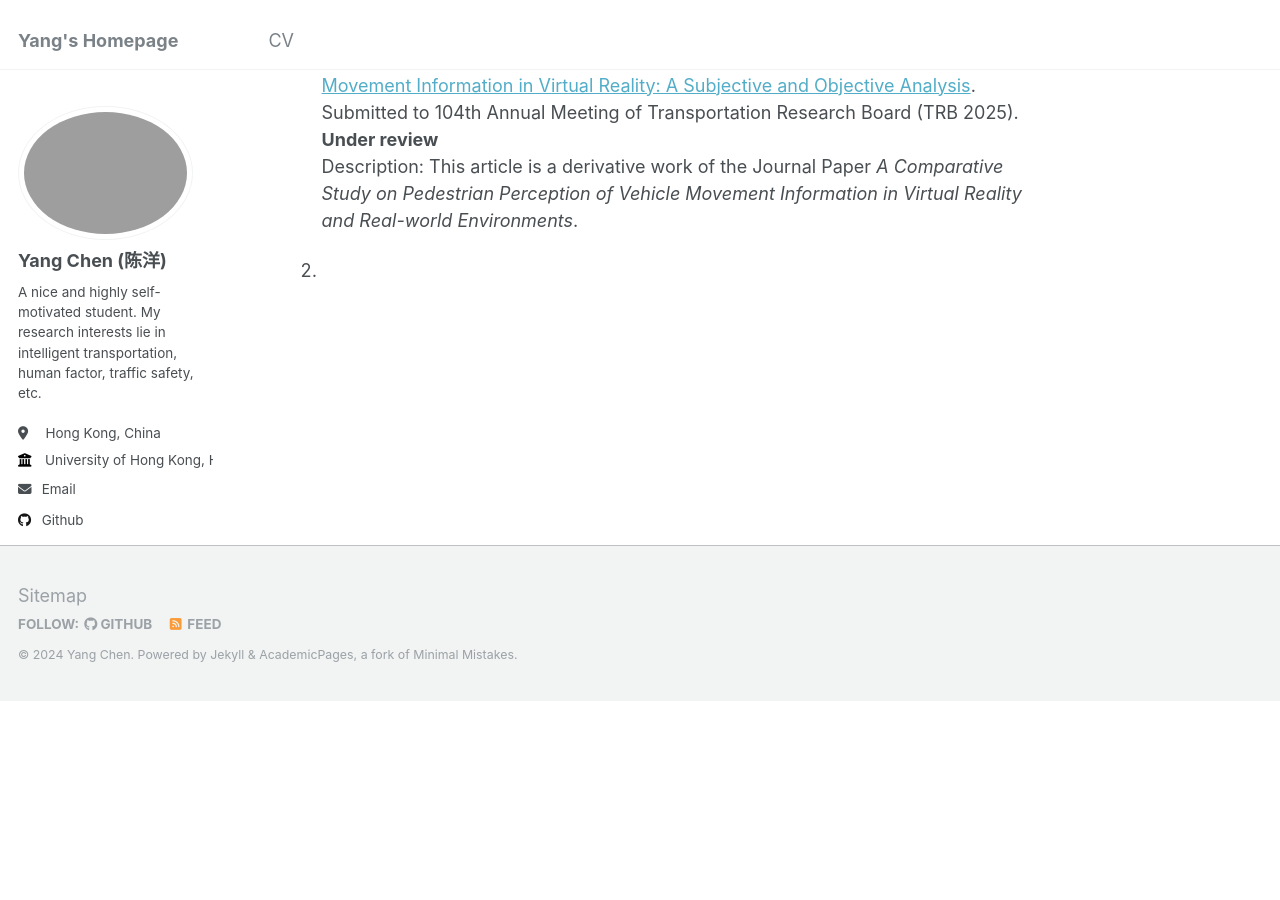
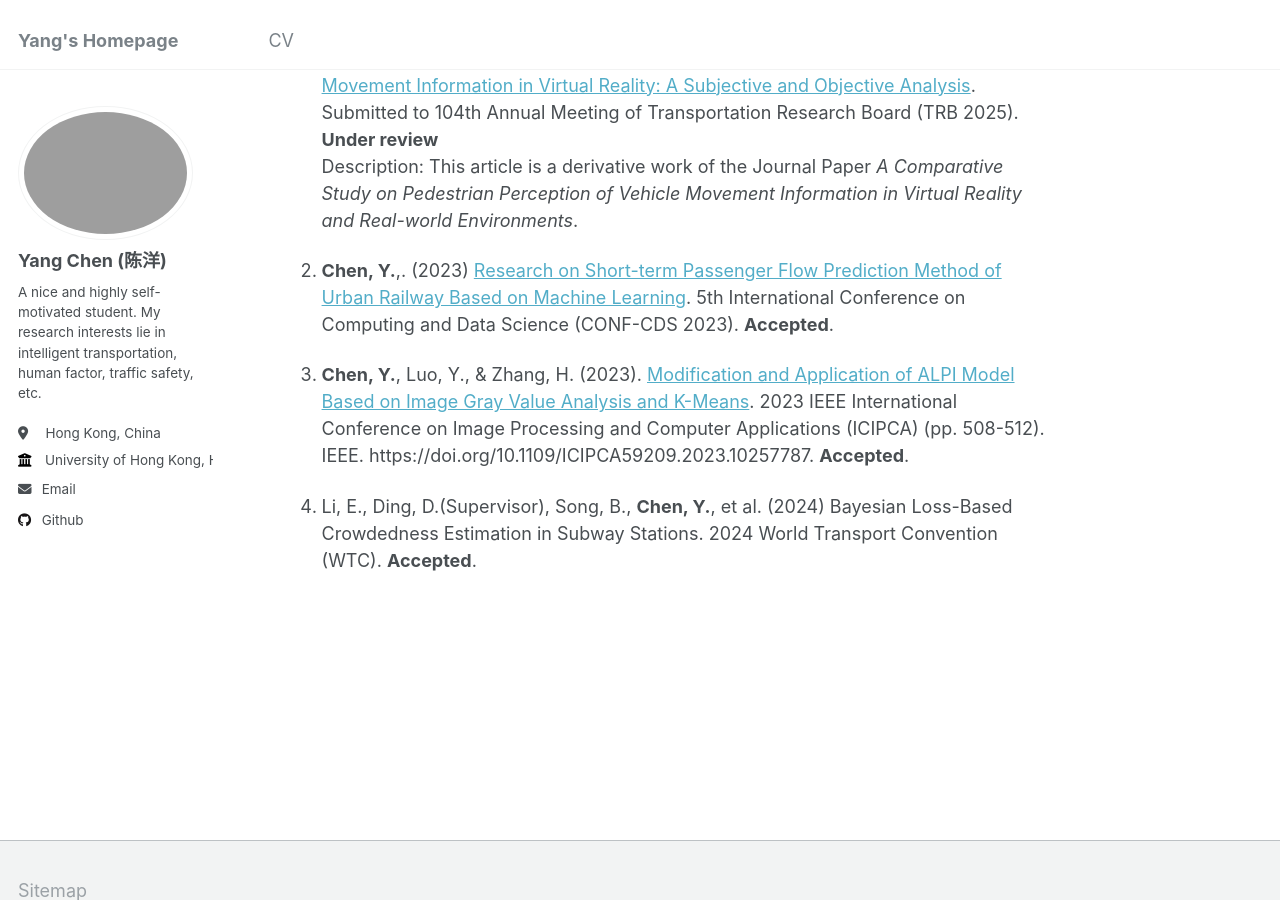
Before and after one commit to Sugar-eatingSheep/YangCHEN.github.io, a Jekyll site: the page built from _pages/about.md, in a window 1280 px wide and 900 px high, scrolled down 2730 px. Built offline with Jekyll 4.4.1, drawn with Linux system fonts in a browser that asks for light colours; before the commit the page ends 3431 px from its top, so only the background shows below that.

Commit message:
Update about.md

```diff
--- a/_pages/about.md
+++ b/_pages/about.md
@@ -51,4 +51,8 @@ Publications
 1. **Chen, Y.**, Sun, W., & Wu, F.(Supervisor). (2024) [Pedestrian Perception of Vehicle Movement Information in Virtual Reality: A Subjective and Objective Analysis](https://sugar-eatingsheep.github.io/YangCHEN.github.io/files/TRBAM-25-01553.pdf). Submitted to 104th Annual Meeting of Transportation Research Board (TRB 2025). **Under review**
 <br /> Description: This article is a derivative work of the Journal Paper *A Comparative Study on Pedestrian Perception of Vehicle Movement Information in Virtual Reality and Real-world Environments*.
 
-1.
+1. **Chen, Y.**,. (2023) [Research on Short-term Passenger Flow Prediction Method of Urban Railway Based on Machine Learning](https://sugar-eatingsheep.github.io/YangCHEN.github.io/files/conference 2. Final version.pdf). 5th International Conference on Computing and Data Science (CONF-CDS 2023). **Accepted**.
+
+1. **Chen, Y.**, Luo, Y., & Zhang, H. (2023). [Modification and Application of ALPI Model Based on Image Gray Value Analysis and K-Means](https://ieeexplore.ieee.org/document/10257787). 2023 IEEE International Conference on Image Processing and Computer Applications (ICIPCA) (pp. 508-512). IEEE. https://doi.org/10.1109/ICIPCA59209.2023.10257787. **Accepted**.
+
+1. Li, E., Ding, D.(Supervisor), Song, B., **Chen, Y.**, et al. (2024) Bayesian Loss-Based Crowdedness Estimation in Subway Stations. 2024 World Transport Convention (WTC). **Accepted**.
```
